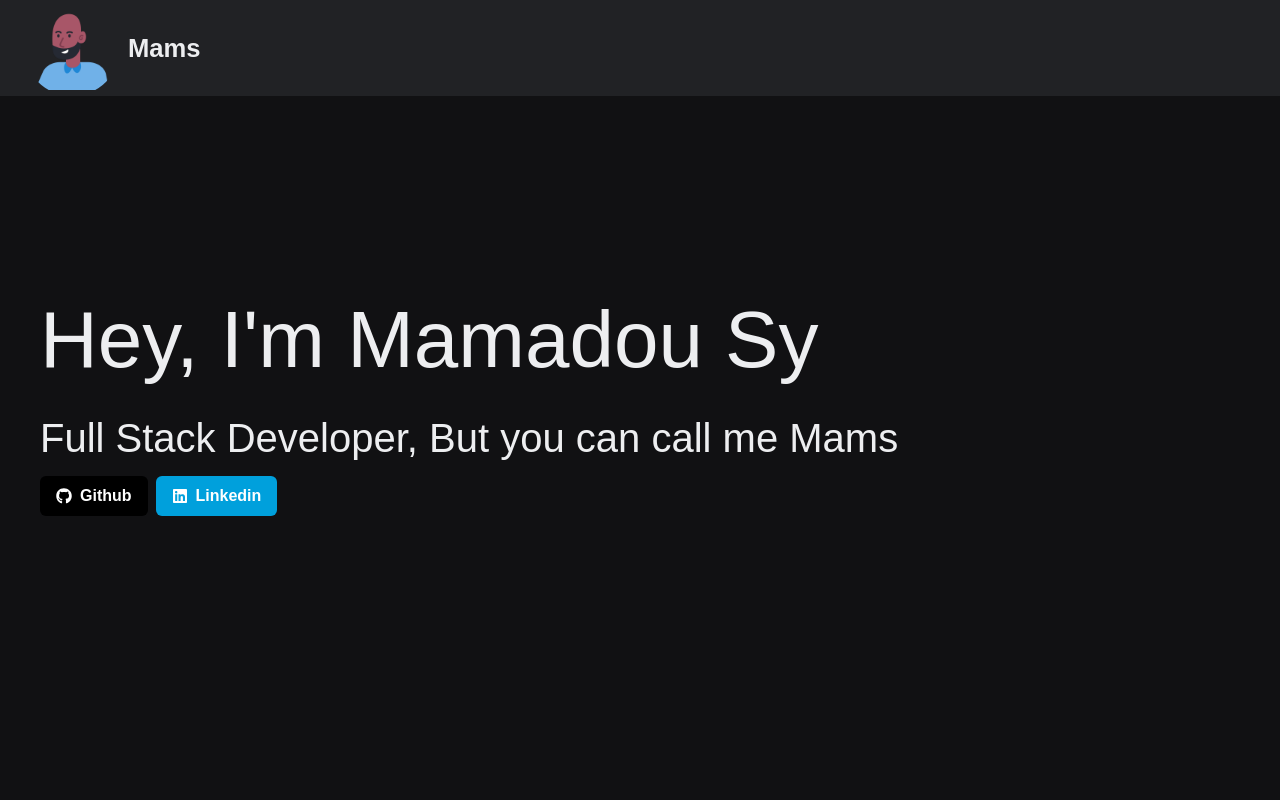
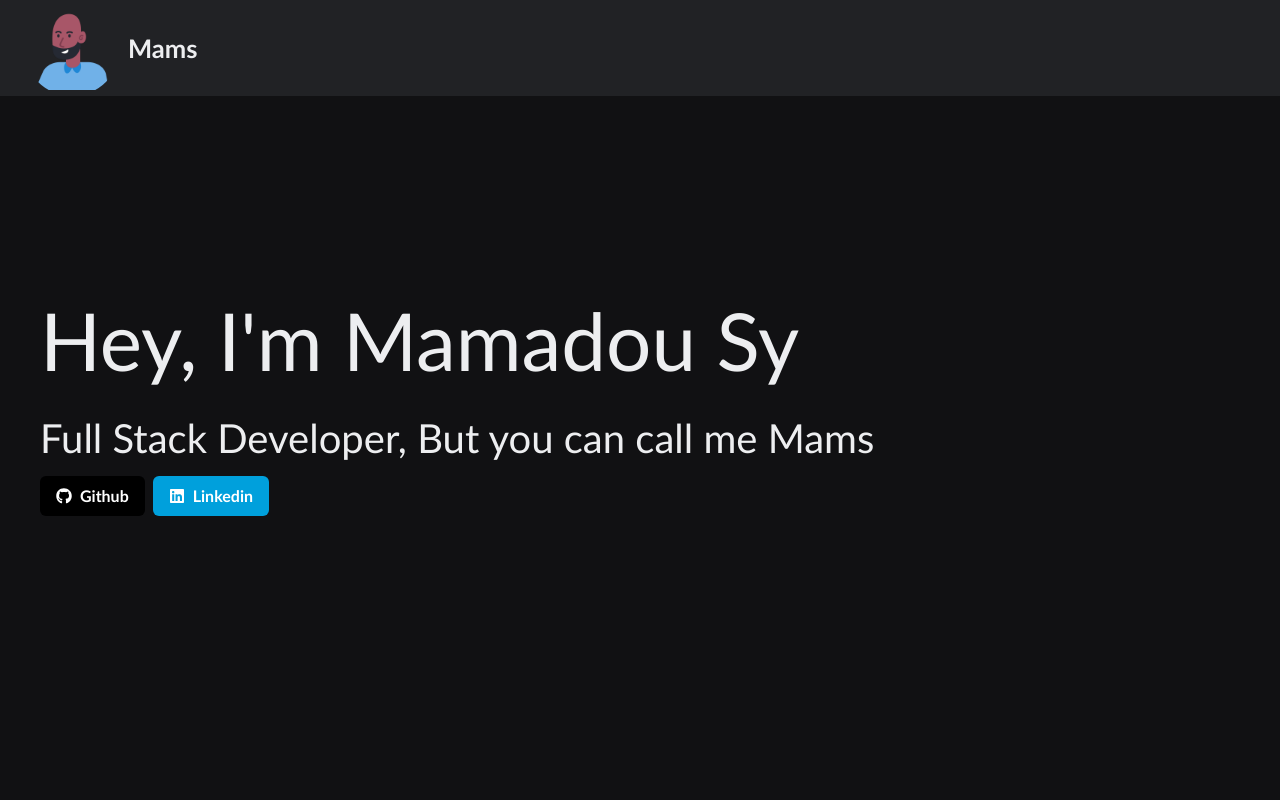
Before and after one commit to M-ams/Portfolio, a Next.js app: page / in a window 1280 px wide. Built offline with nearby package versions, Linux system fonts and the light colour scheme.

Commit message:
font change

```diff
--- a/pages/Mams.tsx
+++ b/pages/Mams.tsx
@@ -1,6 +1,6 @@
 export default function Mams() {
     return (
-       <div className='flex p-4 items-center justify-center h-screen bg-[#121111]'>
+       <div className='flex p-4 items-center justify-center h-screen bg-[#121111] optima'>
       <p className='text-white m-0 text-[2vw] xs:text-[8vw] md:text-[6vw] 2xl:text-[5vw] font-light fade-out1'>SY Mamadou</p>
       <p className='text-white m-0 ml-3 text-[2vw] xs:text-[8vw] md:text-[6vw] 2xl:text-[5vw] font-thin fade-out2'>Portfolio</p>
     </div>
--- a/pages/homepage.tsx
+++ b/pages/homepage.tsx
@@ -12,7 +12,7 @@ import {
 
 function Homepage() {
   return (
-    <Box className=" min-h-screen flex" bg={"brand.bg"}>
+    <Box className=" min-h-screen flex optima" bg={"brand.bg"}>
       <Navbar />
 
       <Stack
```
